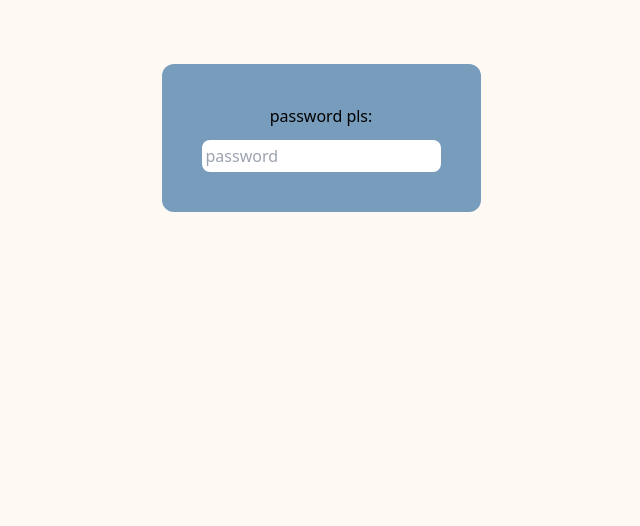
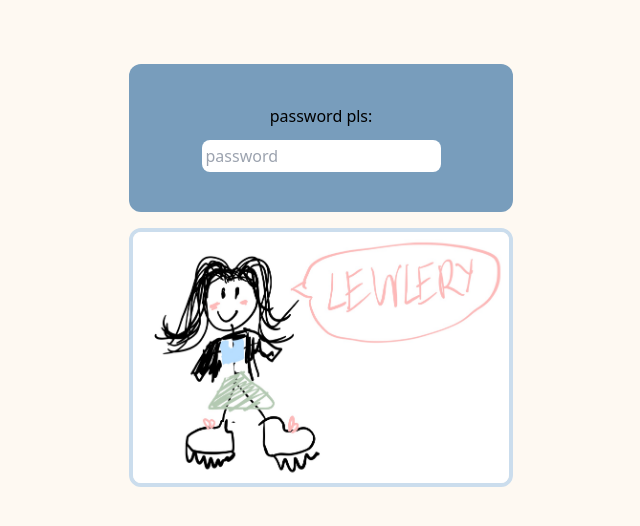
Before and after one commit to itlinde/lewsworkshop, a Next.js app: page /admin in a window 1280 px wide. Shown: the top 526 px of the page, without its empty margins (319-959 px from the left). Built offline with nearby package versions, Linux system fonts and the light colour scheme; a web font is replaced by a local one.

Commit message:
added picture to admin login

```diff
--- a/app/admin/page.js
+++ b/app/admin/page.js
@@ -3,6 +3,7 @@
 import { useState, useEffect } from "react";
 import Header from "../components/Header";
 import AdminOrders from "../components/AdminOrders";
+import Image from "next/image";
 
 export default function Home() {
   const [password, setPassword] = useState("");
@@ -16,7 +17,7 @@ export default function Home() {
 
   return !entered ? (
     <div className="">
-      <div className="flex flex-col mt-16 items-center bg-primary w-fit p-10 rounded-xl mx-auto space-y-3">
+      <div className="flex flex-col mt-16 items-center bg-primary w-96 p-10 rounded-xl mx-auto space-y-3">
         <h2>password pls:</h2>
         <div className="">
           <input
@@ -31,6 +32,7 @@ export default function Home() {
           <buttom type="submit"></buttom>
         </div>
       </div>
+      <Image className="w-96 object-fit place-self-center mt-4 rounded-xl border-4 border-primaryLight" src="/lewlery.png" width={500} height={400} alt="drawing of olivia"/>
     </div>
   ) : (
     <AdminOrders />
```
Also changed, not shown: public/lewlery.png (added).
